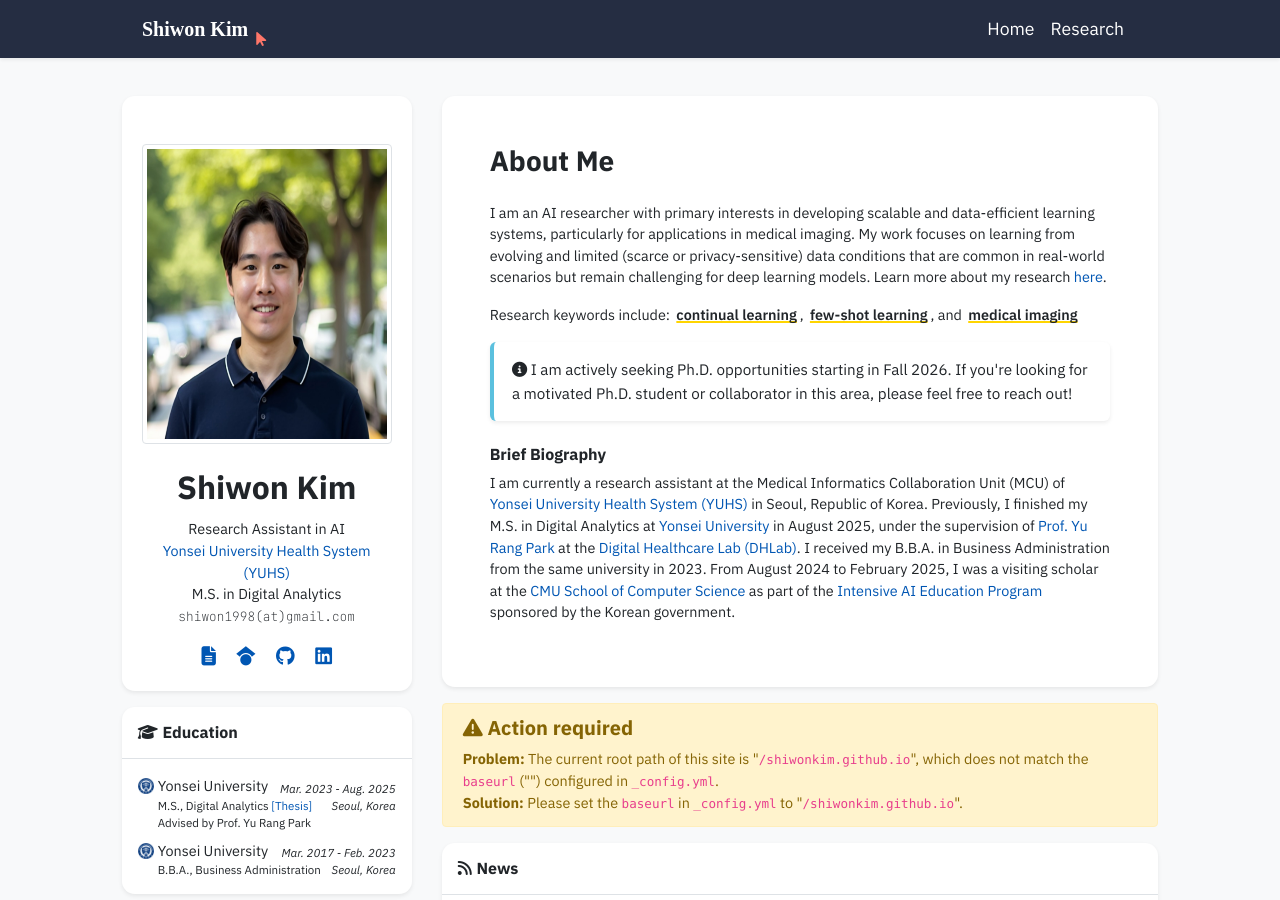
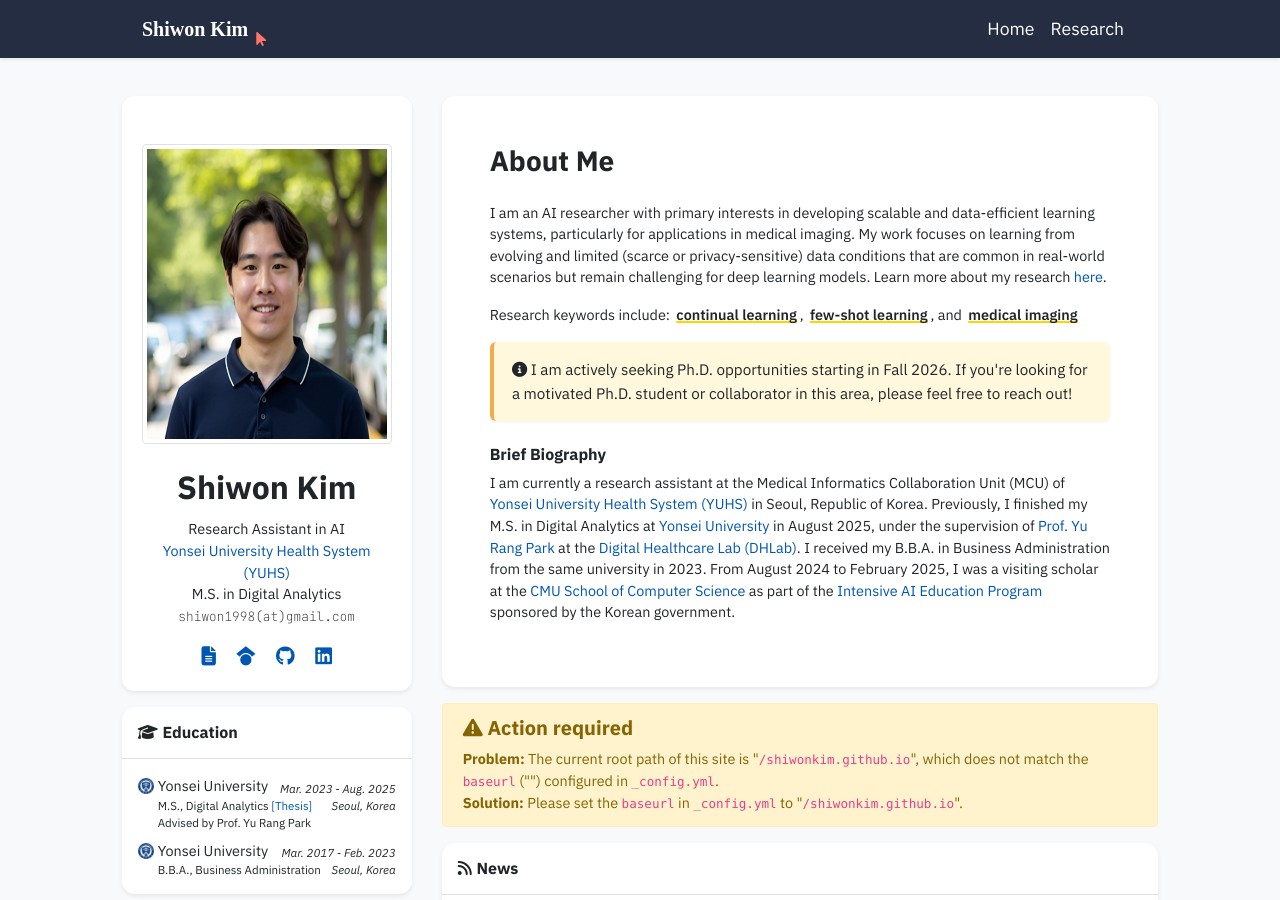
Before and after one commit to shiwonkim/shiwonkim.github.io, a Jekyll site: the page built from index.html, in a window 1280 px wide and 900 px high. Built offline with Jekyll 4.4.1, drawn with Linux system fonts in a browser that asks for light colours; nearby versions of some CDN libraries; some web fonts are replaced; a style sheet for code colours, icons or effects is not loaded.

Commit message:
edit profile

```diff
--- a/_data/profile.yml
+++ b/_data/profile.yml
@@ -31,7 +31,7 @@ short_bio: >-
   <p>
     Research keywords include: <span class="text-hl">continual learning</span>, <span class="text-hl">few-shot learning</span>, and <span class="text-hl">medical imaging</span>
   </p>
-  <div class="bd-callout bd-callout-info bg-white shadow-sm">
+  <div class="bd-callout my-3">
     <i class="fas fa-info-circle"></i>
     I am actively seeking Ph.D. opportunities starting in Fall 2026.
     If you're looking for a motivated Ph.D. student or collaborator in this area, please feel free to reach out!
```
